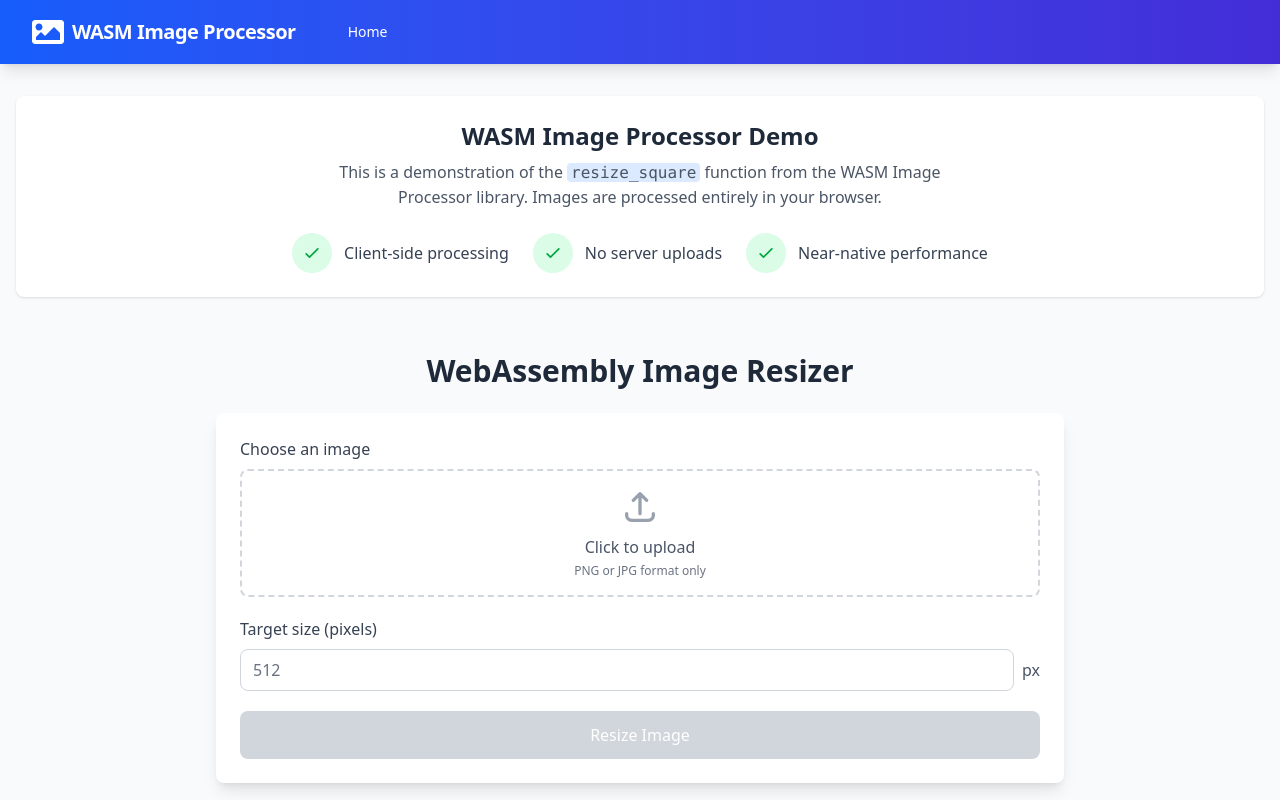
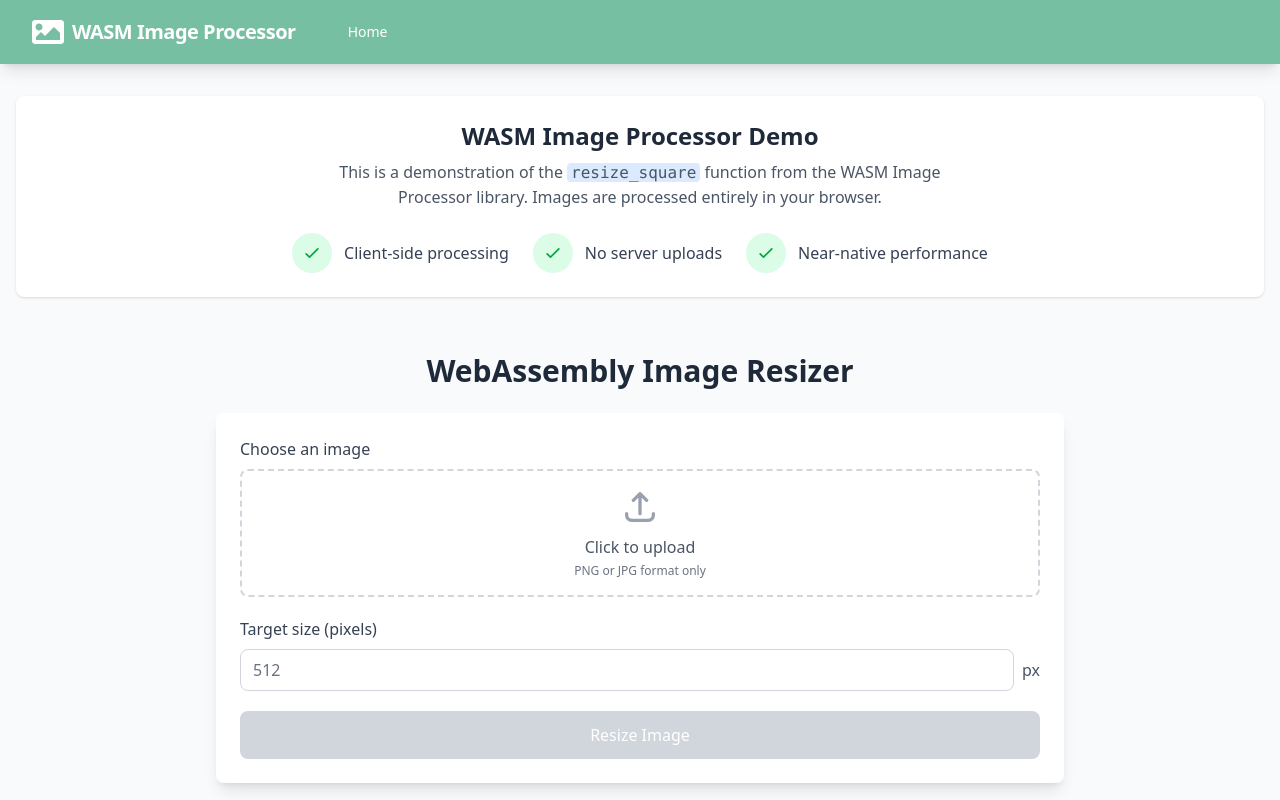
Before and after one commit to StanleyWorks/wasm-image-processor-docs, a Vue app: page / in a window 1280 px wide. Shown: the top 800 px of the page. Built offline with nearby package versions, Linux system fonts and the light colour scheme.

Commit message:
update theming

```diff
--- a/src/App.vue
+++ b/src/App.vue
@@ -13,11 +13,11 @@ const toggleMenu = () => {
   <div class="min-h-screen flex flex-col bg-gray-50">
     <!-- Navbar -->
     <nav
-      class="bg-gradient-to-r from-blue-600 to-indigo-700 text-white shadow-lg"
+      class="bg-primary text-white shadow-lg"
     >
       <div class="max-w-7xl mx-auto px-4 sm:px-6 lg:px-8">
         <div class="flex items-center justify-space-between h-16">
-          <div class="flex items-center">
+          <div class="flex justify-between">
             <div class="flex-shrink-0 flex items-center">
               <svg
                 class="h-8 w-8 mr-2"
--- a/src/assets/main.css
+++ b/src/assets/main.css
@@ -1,2 +1,7 @@
 @import "tailwindcss";
 @plugin "@tailwindcss/forms";
+
+@theme {
+  --color-primary: #77bfa3;
+  --color-secondary: #bf7793;
+}
--- a/src/pages/index.vue
+++ b/src/pages/index.vue
@@ -112,7 +112,7 @@ const onFileChange = (event: Event) => {
           <div class="flex items-center">
             <input
               id="side"
-              class="w-full border border-gray-300 rounded-lg py-2 px-3 focus:outline-none focus:ring-2 focus:ring-blue-500"
+              class="w-full border border-gray-300 rounded-lg py-2 px-3 focus:outline-none focus:ring-2 focus:ring-primary"
               v-model="side"
               min="1"
               placeholder="512"
@@ -124,7 +124,7 @@ const onFileChange = (event: Event) => {
 
         <button
           type="submit"
-          class="w-full bg-blue-500 hover:bg-blue-600 text-white py-3 px-4 rounded-lg font-medium transition disabled:bg-gray-300 disabled:cursor-not-allowed flex justify-center items-center"
+          class="w-full bg-primary hover:bg-primary text-white py-3 px-4 rounded-lg font-medium transition disabled:bg-gray-300 disabled:cursor-not-allowed flex justify-center items-center"
           :disabled="useIsLoading().value || !picture"
         >
           <svg
```
